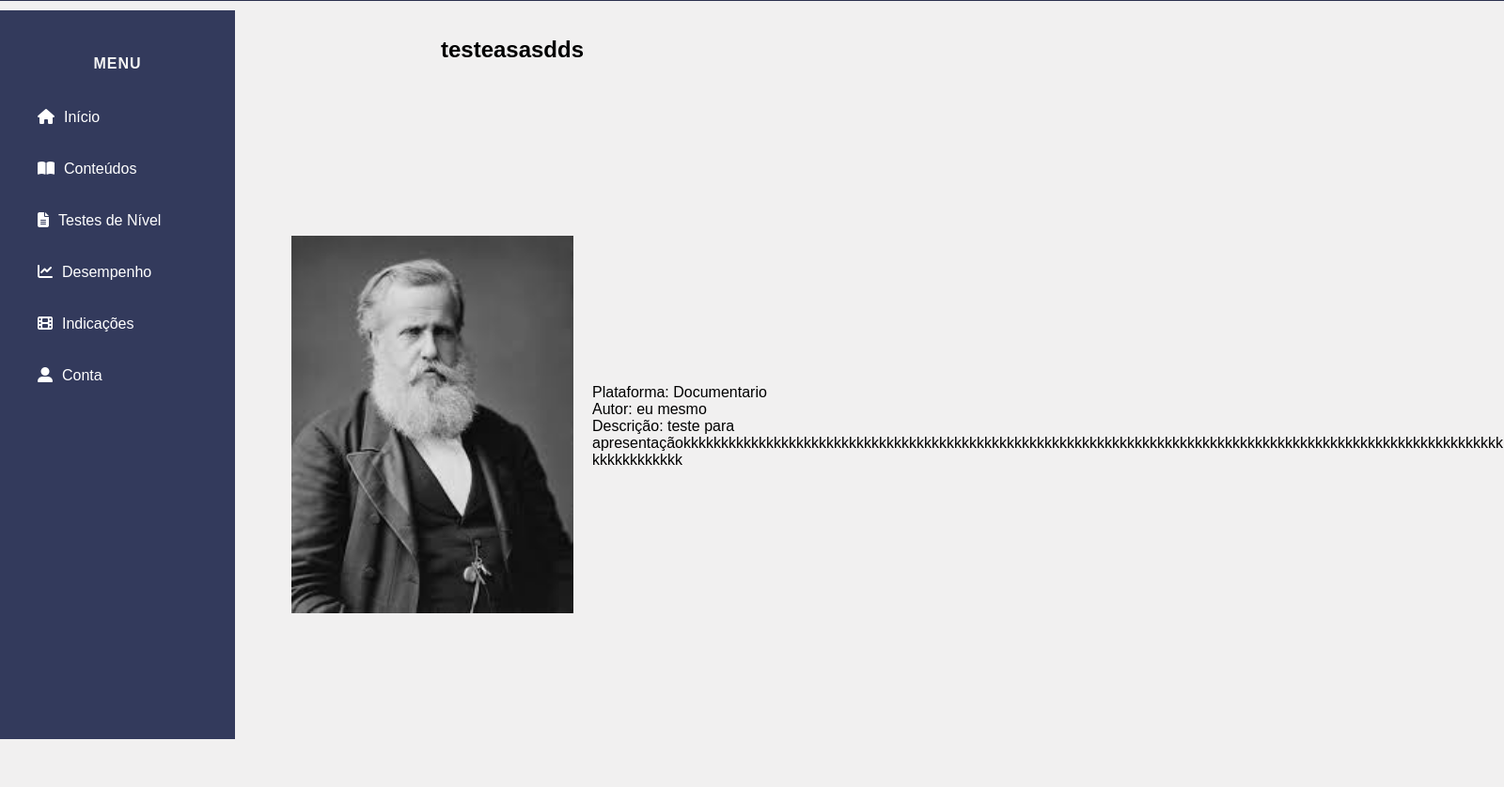
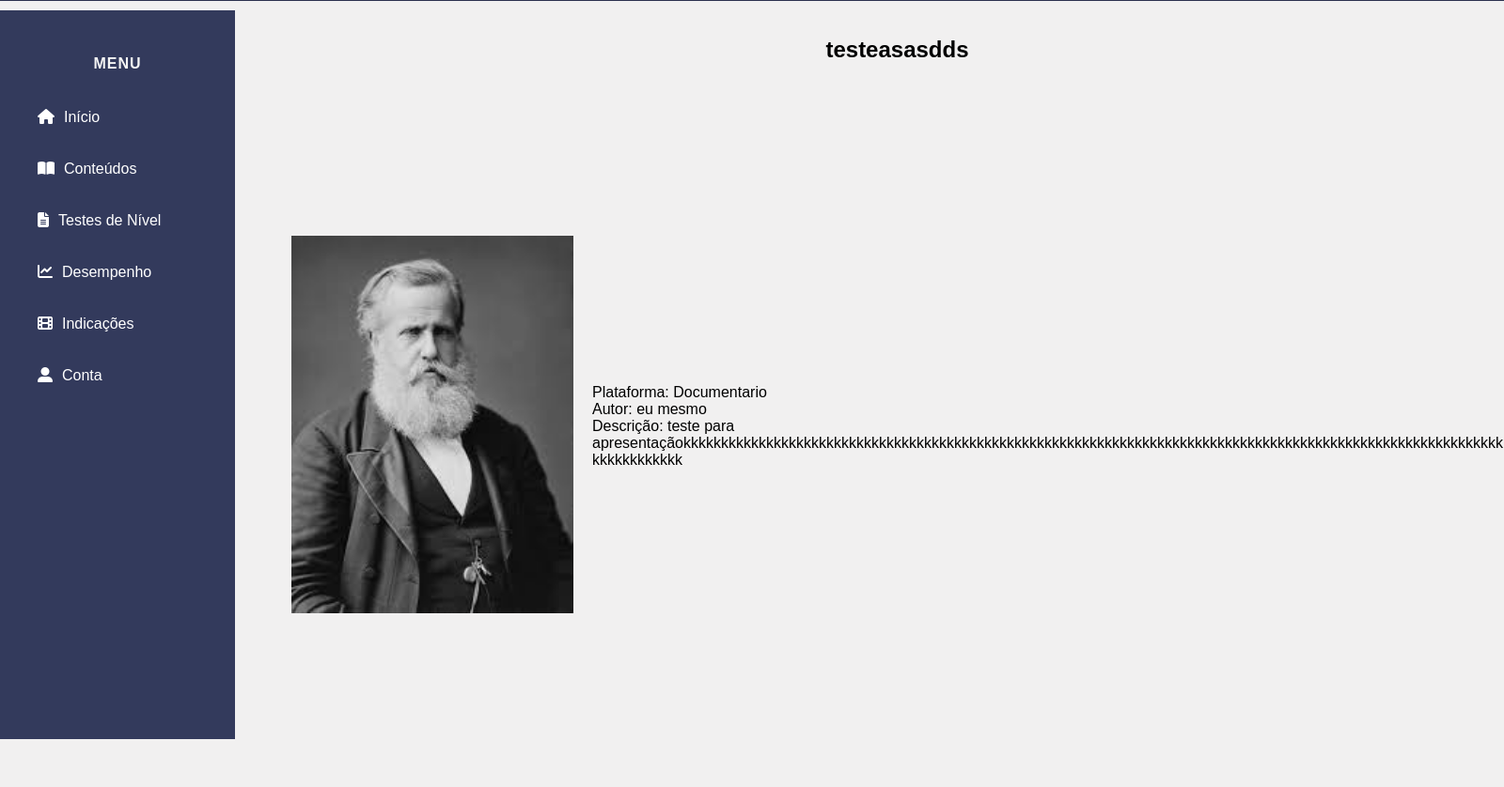
Before and after one commit to nathan-az-15/tcc, a PHP site: page /edsa-TCC_github/exibir_indicacoes.php?id=5 in a window 1600 px wide. Shown: the part 61-899 px from the top of the page at 94% size. Run offline with PHP 8.4, Linux system fonts and the light colour scheme; data comes from the database, SQL or seed files in the repository; some libraries are stand-ins or nearby versions.

Commit message:
mudançinhas bobas

```diff
--- a/php/lista_testeniveis.php
+++ b/php/lista_testeniveis.php
@@ -68,7 +68,7 @@
             $ano = $_GET['ano'];
             $materia = $_GET['materia'];
 
-            $sql = "SELECT * FROM questoes where cod_mat like '%".$materia."%' and ano like '%".$ano."%'";
+            $sql = "SELECT * FROM conteudo where cod_mat like '%".$materia."%' and ano like '%".$ano."%'";
             $cod = mysqli_query($conn,$sql);
 
             $numRegistros = mysqli_num_rows($cod);
--- a/questionarios/exibir_indicacoes.css
+++ b/questionarios/exibir_indicacoes.css
@@ -8,7 +8,7 @@
 
 .conteudo{
     display: grid;
-    grid-template-columns: 300px 150px;
+    grid-template-columns: 1fr 1fr;
     grid-template-rows: 20px auto;
     grid-gap: 50px 20px;
 }
```
